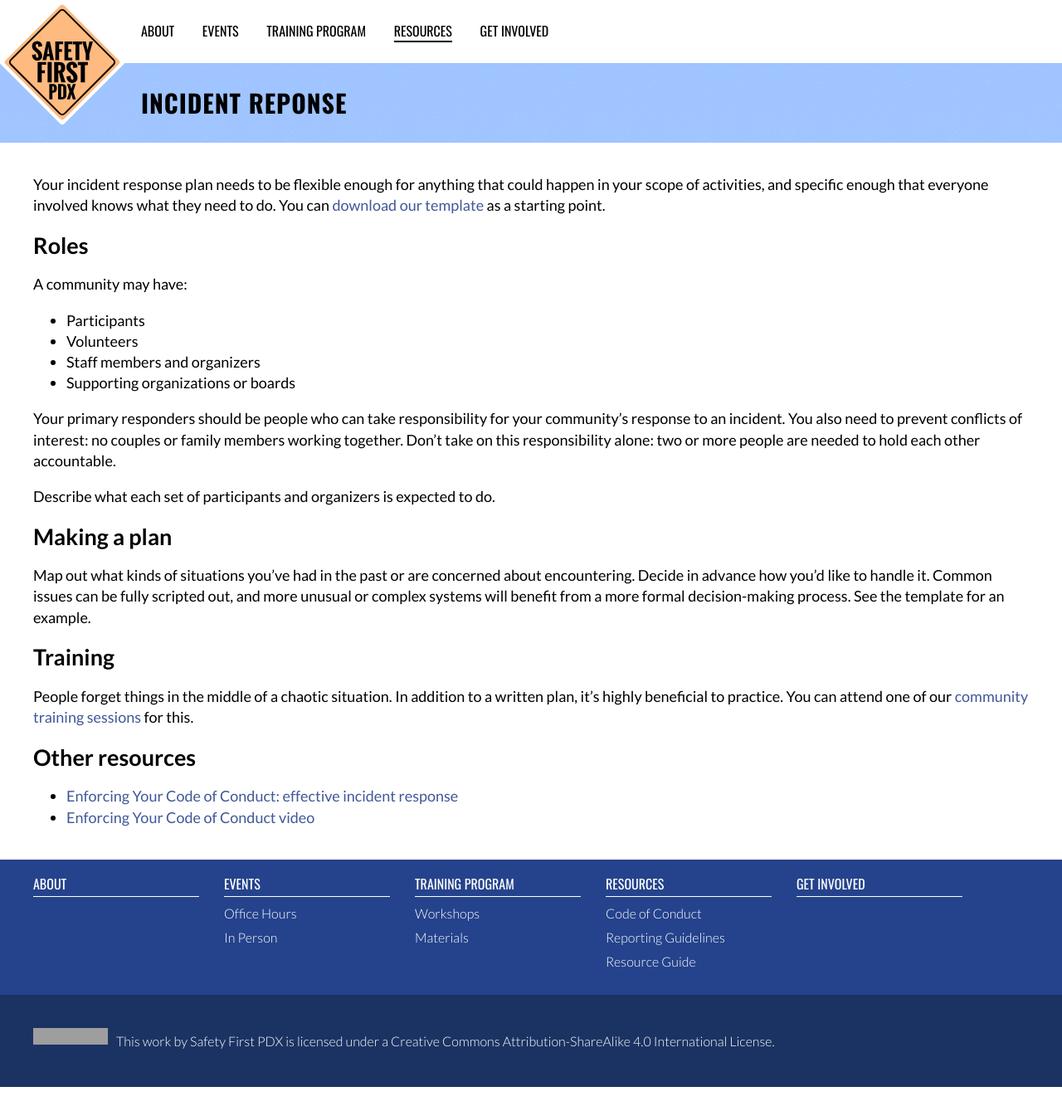
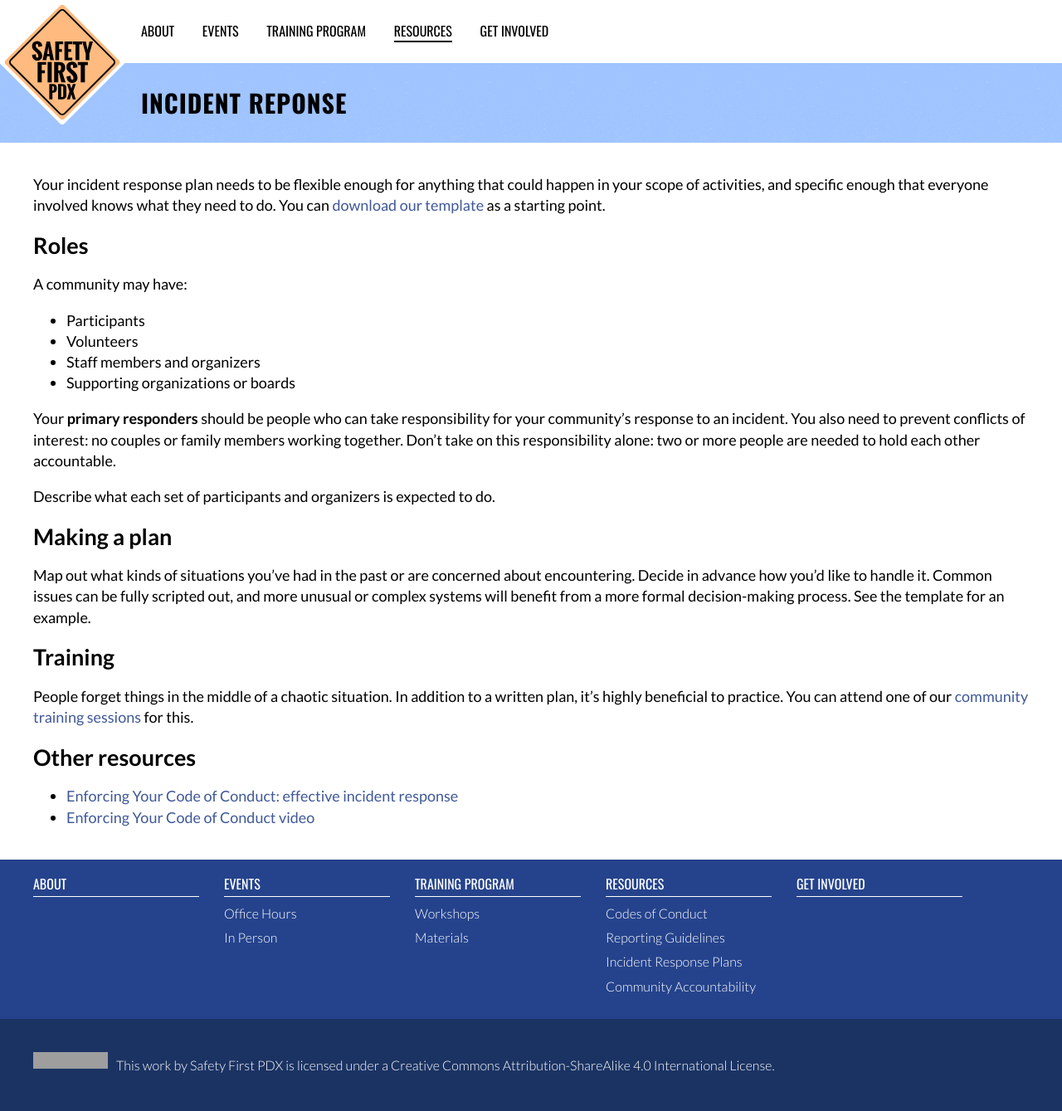
Before and after one commit to safetyfirstpdx/safetyfirstpdx.github.io, a Jekyll site: the page built from resources/incident_response.md, in a window 1280 px wide. Shown: the whole page at 83% size. Built offline with Jekyll 4.4.1, drawn with Linux system fonts in a browser that asks for light colours; nearby versions of some CDN libraries; before the commit the page ends 1310 px from its top, so only the background shows below that; grey boxes are pictures that could not be loaded.

Commit message:
Updating the footer navigation to have more useful resource links.

```diff
--- a/_config.yml
+++ b/_config.yml
@@ -31,10 +31,12 @@ nav_items:
     label: 'Resources'
     secondary_nav:
       - url: 'resources/code_of_conduct'
-        label: 'Code of Conduct'
+        label: 'Codes of Conduct'
       - url: 'resources/reporting'
         label: 'Reporting Guidelines'
-      - url: 'resources/index'
-        label: 'Resource Guide'
+      - url: 'resources/incident_response'
+        label: 'Incident Response Plans'
+      - url: 'resources/accountability'
+        label: 'Community Accountability'
   - url: 'get_involved'
     label: 'Get Involved'
--- a/resources/incident_response.md
+++ b/resources/incident_response.md
@@ -14,7 +14,7 @@ A community may have:
 - Staff members and organizers
 - Supporting organizations or boards
 
-Your primary responders should be people who can take responsibility for your community's response to an incident. You also need to prevent conflicts of interest: no couples or family members working together. Don't take on this responsibility alone: two or more people are needed to hold each other accountable.
+Your **primary responders** should be people who can take responsibility for your community's response to an incident. You also need to prevent conflicts of interest: no couples or family members working together. Don't take on this responsibility alone: two or more people are needed to hold each other accountable.
 
 Describe what each set of participants and organizers is expected to do.
 
```
